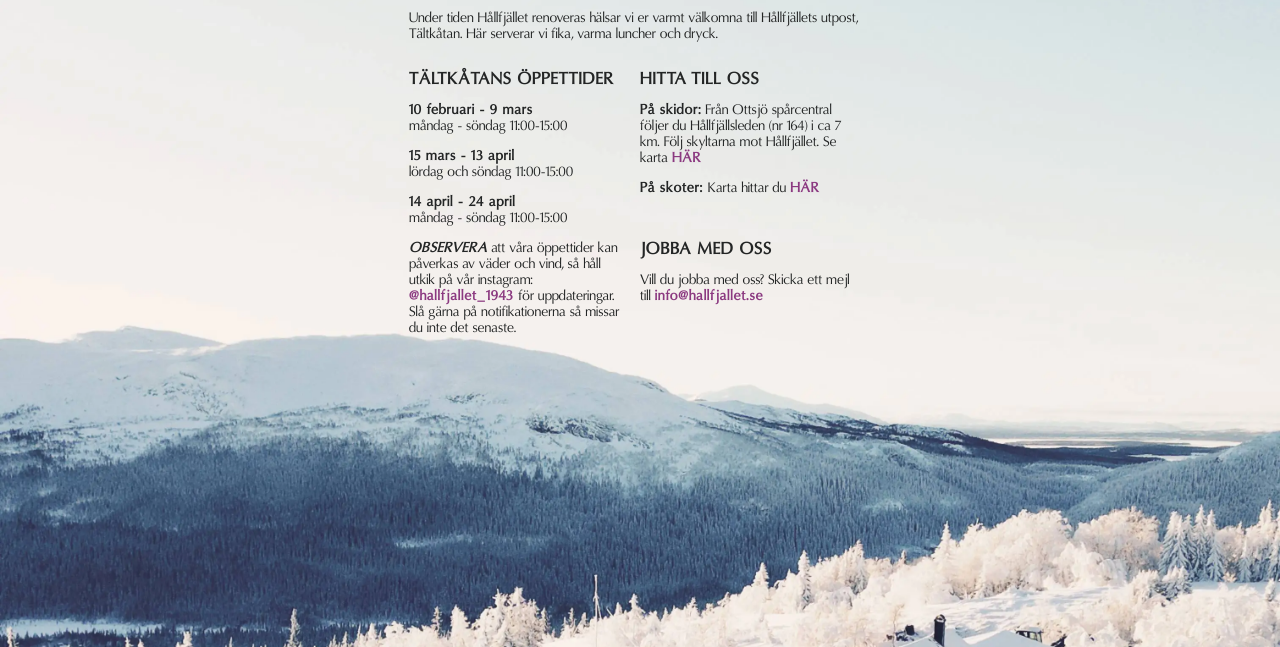
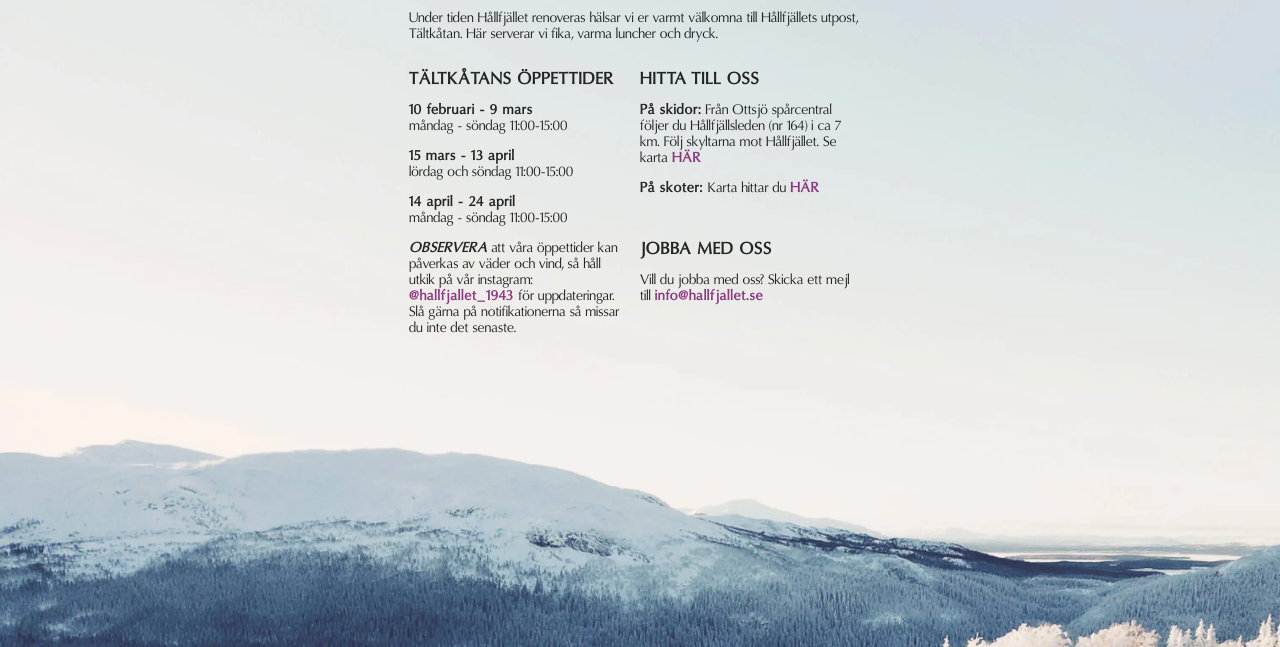
Before and after one commit to carlhoerberg/hallfjallet-website, a plain HTML site: page index.html in a window 1280 px wide. Shown: the part 153-800 px from the top of the page. Drawn offline with Linux system fonts and the light colour scheme.

Commit message:
Tweak to height layout

```diff
--- a/index.html
+++ b/index.html
@@ -98,7 +98,7 @@
         background-size: cover;
         background-position: center;
         min-height: 100%;
-        min-width: 470px;
+        /*   min-width: 470px; */
         display: flex;
         justify-content: center;
       }
@@ -108,6 +108,7 @@
         font-style: normal;
         margin: 1rem;
         max-width: 33rem;
+        height: 1000px;
       }
 
       .heavy-text {
```
